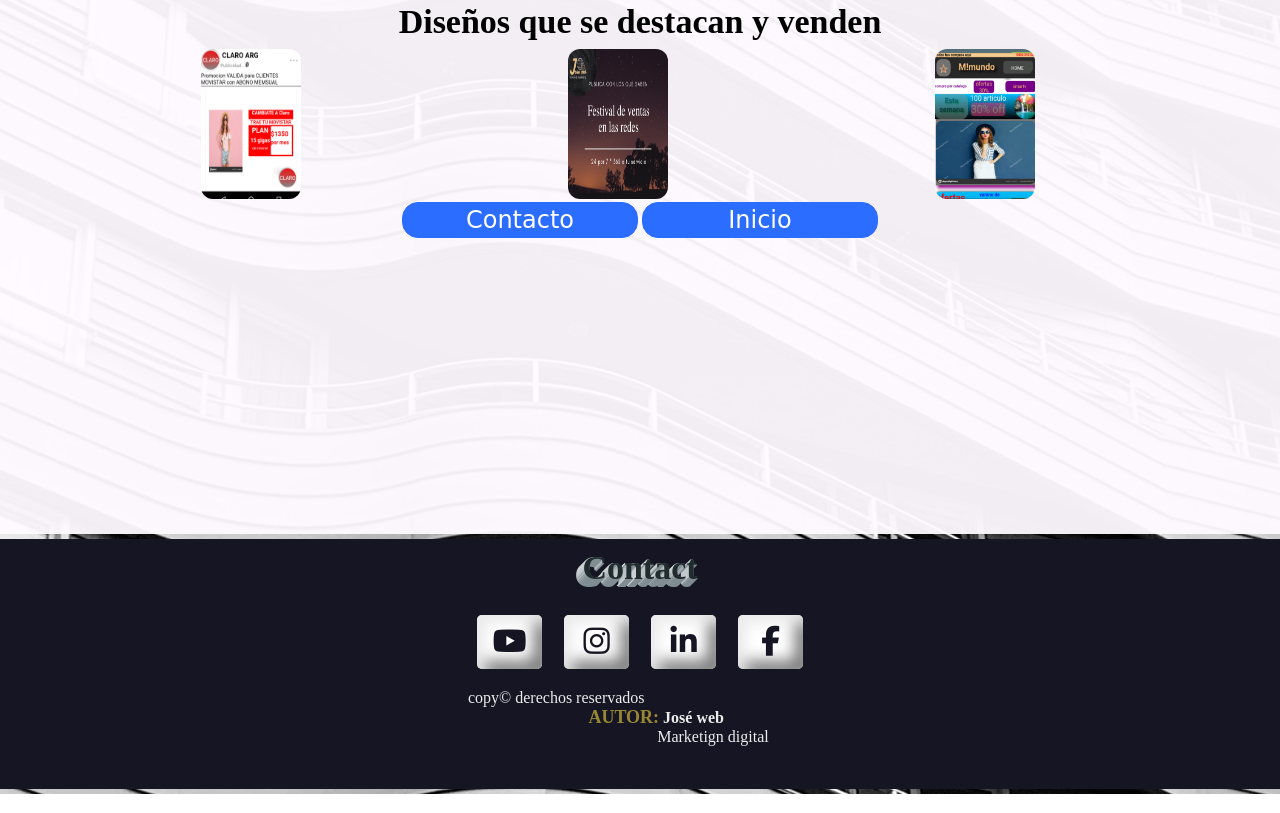
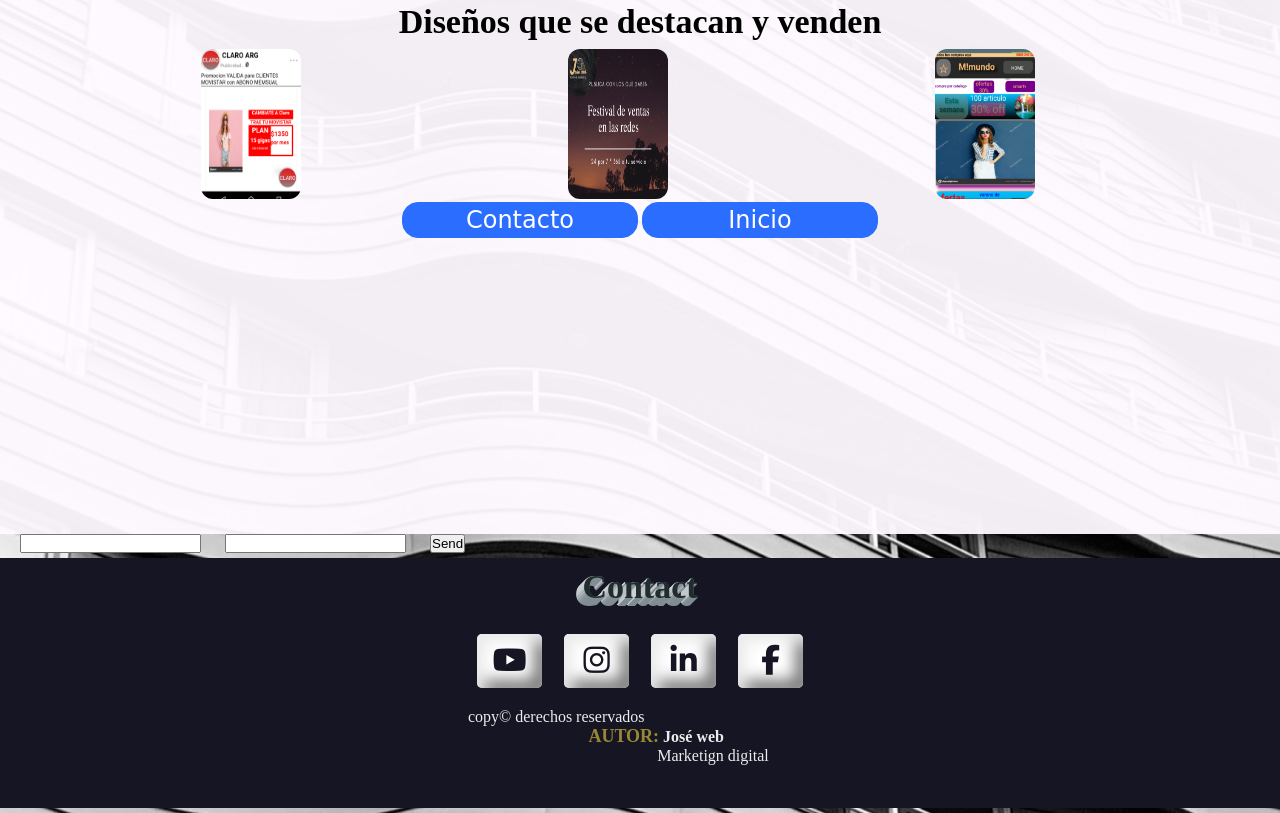
Before and after one commit to webpublicidad/publicidadweb, a plain HTML site: page index.html in a window 1280 px wide. Shown: the part 6276-7089 px from the top of the page. Drawn offline with nearby package versions, Linux system fonts and the light colour scheme.

Commit message:
index.html
Agregue email

```diff
--- a/index.html
+++ b/index.html
@@ -171,6 +171,13 @@
                                              				<a class="aa"href="index.html">Inicio</a>
                                              				      </div>
          </article>
+
+    <form action="https://formsubmit.com/benavidezmiguel20@email.com" method="POST">
+     <input type="text" name="name" required>
+     <input type="email" name="email" required>
+     <button type="submit">Send</button>
+</form>
+
   <footer>
                 <div class="fodiv">
                    <div id="contact" data-aos="zoom-out">
```
